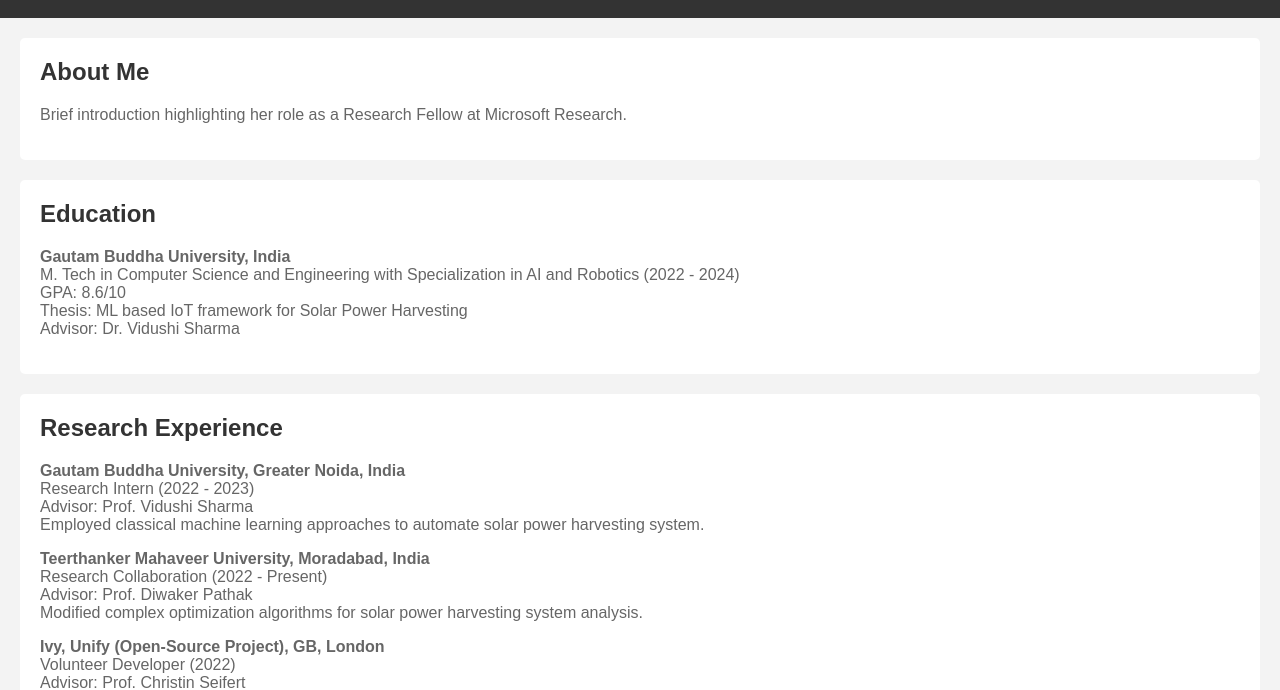
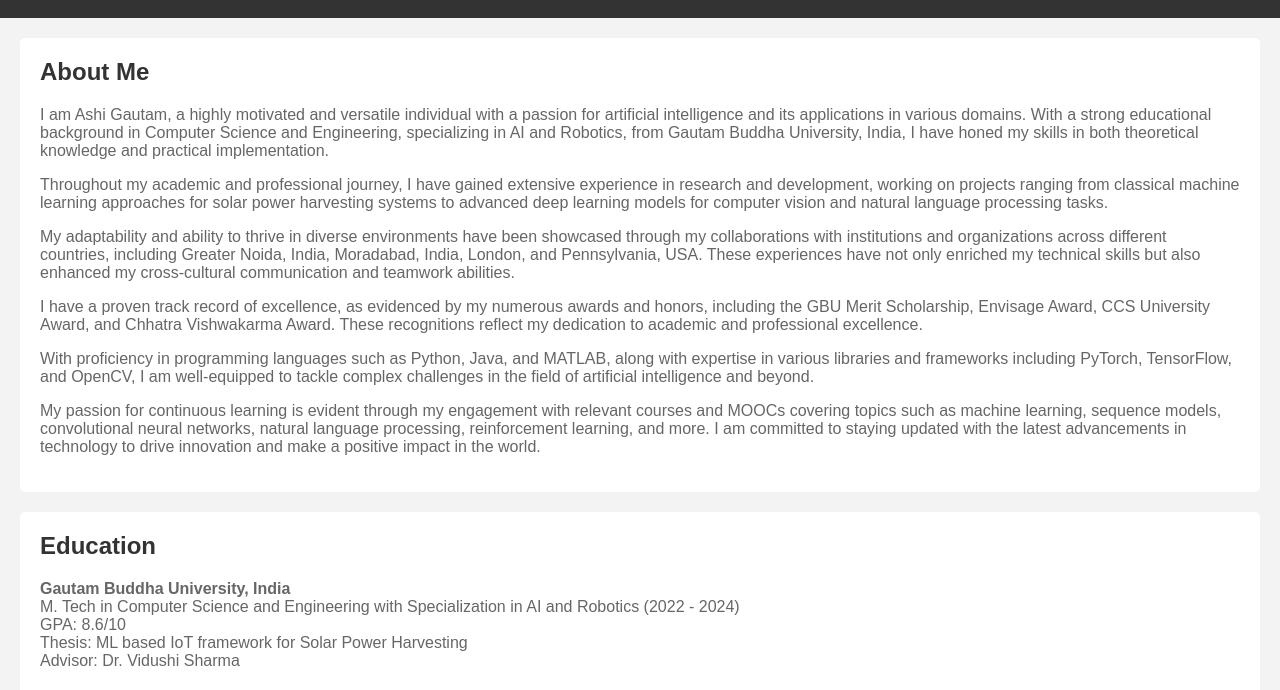
Before and after one commit to Change-m/Website, a plain HTML site: page index.html in a window 1280 px wide. Shown: the part 120-810 px from the top of the page. Drawn offline with Linux system fonts and the light colour scheme.

Commit message:
Update About me in index.html

```diff
--- a/index.html
+++ b/index.html
@@ -73,7 +73,17 @@
     </header>
     <section id="about">
         <h2>About Me</h2>
-        <p>Brief introduction highlighting her role as a Research Fellow at Microsoft Research.</p>
+        <p>I am Ashi Gautam, a highly motivated and versatile individual with a passion for artificial intelligence and its applications in various domains. With a strong educational background in Computer Science and Engineering, specializing in AI and Robotics, from Gautam Buddha University, India, I have honed my skills in both theoretical knowledge and practical implementation.</p>
+
+        <p>Throughout my academic and professional journey, I have gained extensive experience in research and development, working on projects ranging from classical machine learning approaches for solar power harvesting systems to advanced deep learning models for computer vision and natural language processing tasks.</p>
+
+        <p>My adaptability and ability to thrive in diverse environments have been showcased through my collaborations with institutions and organizations across different countries, including Greater Noida, India, Moradabad, India, London, and Pennsylvania, USA. These experiences have not only enriched my technical skills but also enhanced my cross-cultural communication and teamwork abilities.</p>
+
+        <p>I have a proven track record of excellence, as evidenced by my numerous awards and honors, including the GBU Merit Scholarship, Envisage Award, CCS University Award, and Chhatra Vishwakarma Award. These recognitions reflect my dedication to academic and professional excellence.</p>
+
+        <p>With proficiency in programming languages such as Python, Java, and MATLAB, along with expertise in various libraries and frameworks including PyTorch, TensorFlow, and OpenCV, I am well-equipped to tackle complex challenges in the field of artificial intelligence and beyond.</p>
+
+        <p>My passion for continuous learning is evident through my engagement with relevant courses and MOOCs covering topics such as machine learning, sequence models, convolutional neural networks, natural language processing, reinforcement learning, and more. I am committed to staying updated with the latest advancements in technology to drive innovation and make a positive impact in the world.</p>
     </section>
     <section id="education">
         <h2>Education</h2>
```
